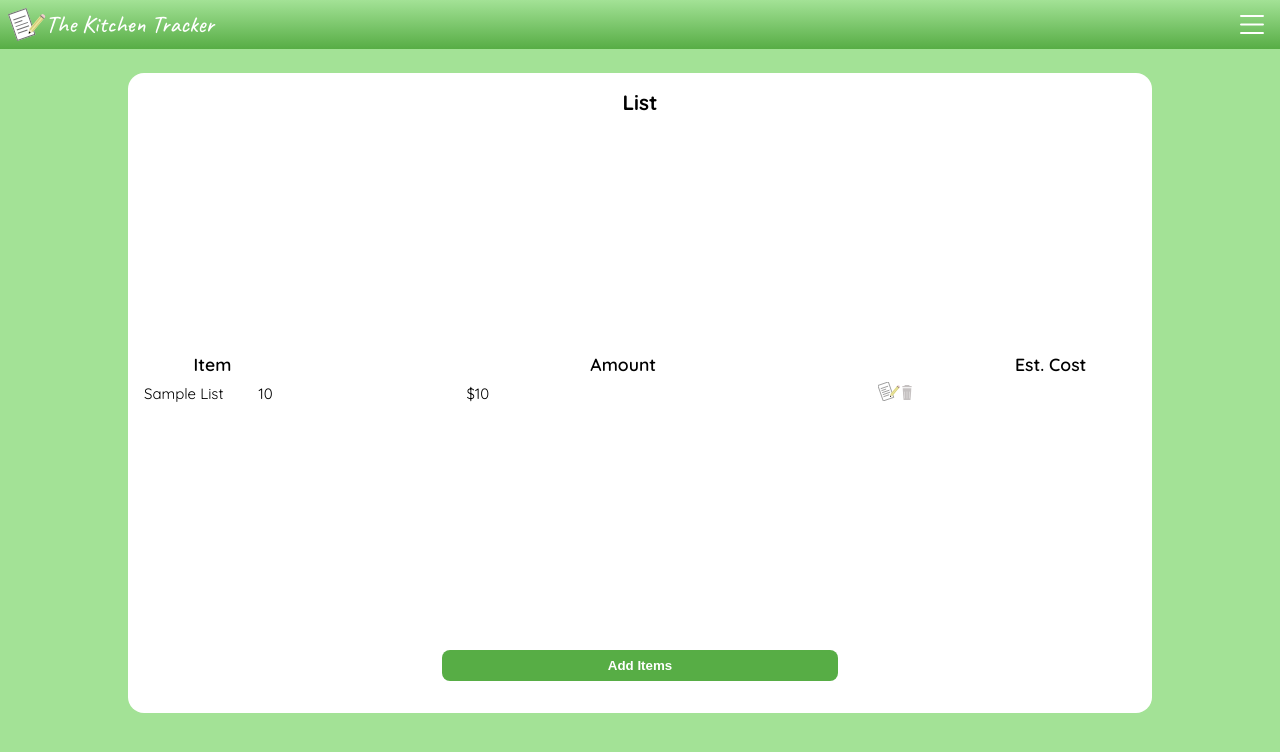
After one commit to dstrickl7/inventory-tracker, a PHP site: page /list/list.php in a window 1280 px wide. The commit adds this page. Shown: the top 752 px of the page. Run offline with PHP 8.4, Linux system fonts and the light colour scheme; tables that the repository leaves empty or names only in its code hold one stand-in row (values such as "Sample post"); a stand-in replaces the project's code that opens the database connection.

Commit message:
sanitized inventory inputs, made list feature into a seperate page

```diff
--- /dev/null
+++ b/list/list.php
@@ -0,0 +1,116 @@
+<!DOCTYPE html>
+<html lang="en">
+<head>
+    <meta charset="UTF-8">
+    <meta http-equiv="X-UA-Compatible" content="IE=edge">
+    <meta name="viewport" content="width=device-width, initial-scale=1.0">
+    <title>Kitchen Inventory Tracker</title>
+    <!-- Fonts -->
+    <link rel="preconnect" href="https://fonts.googleapis.com">
+    <link rel="preconnect" href="https://fonts.gstatic.com" crossorigin>
+    <link href="https://fonts.googleapis.com/css2?family=Caveat:wght@500&family=Quicksand:wght@300;400;500;600;700&display=swap" rel="stylesheet">
+
+<!-- Stylesheet -->
+<link rel="stylesheet" href="../styles/style.css">
+
+</head>
+<body>
+    <header>
+        <!-- Navbar -->
+        <nav class="navbar">
+            <div class="logo-container">
+                <a href="#" aria-label="homepage" class="logo-text"><img src="../styles/icons/shopping-list.svg" alt="The Kitchen Tracker" class="logo-img" aria-hidden="true">The Kitchen Tracker</a>
+            </div>
+            <div class="nav-icon-container">
+                <button class="nav-icon hamburger" type="button" aria-controls="navbarNav" aria-expanded="false" aria-label="Toggle navigation">
+                    <img src="../styles/icons/hamburger.svg" alt="open menu" class="nav-icon-img">
+                </button>
+                <button class="nav-icon close" type="button" aria-controls="navbarNav" aria-expanded="true" aria-label="Toggle navigation">
+                    <img src="../styles/icons/icon-close.svg" alt="close menu" class="nav-icon-img">
+                </button>
+            </div>
+            <div class="navlist-container">
+                <ul class="navlist">
+                    <li class="navitem"><a href="../index.php" class="navlink">Inventory</a></li>
+                    <li class="navitem"><a href="list.php" class="navlink" aria-current="page">Shopping List</a></li>
+                    <li class="navitem"><a href="" class="navlink">Search</a></li>
+                </ul>
+            </div>
+        </nav>
+        <!-- Navbar end -->
+        <div class="overlay"></div>
+    </header>
+    <main>
+         <!--  List section begins  -->
+        <section class="list" id="list">
+            <!-- List Container -->
+            <div class="container main-container">
+                <h1 class="title main-title">List</h1>
+            <!-- Display list items -->
+                <div class="scroll-container">
+                    <?php include "../scripts/read-list.php" ;?>
+                </div>
+
+                <!-- Button to add items -->
+                <div class="btn-container">
+                    <button class="add-btn btn-fill-green btn" id="add-list" type="button">Add Items</button>
+                </div>
+
+            </div>
+        <!-- End List Container -->
+
+            <!-- Add list items container -->
+            <div class="container add-container list-add">
+                <svg class="list-add-container-close" xmlns="http://www.w3.org/2000/svg" width="15.556" height="15.556" viewBox="0 0 15.556 15.556">
+                    <path fill="#000000" id="list-icon-close" d="M14.364.222l1.414,1.414L9.414,8l6.364,6.364-1.414,1.414L8,9.414,1.636,15.778.222,14.364,6.586,8,.222,1.636,1.636.222,8,6.586Z" transform="translate(-0.222 -0.222)" fill-rule="evenodd"/>
+                </svg>
+
+                <!-- Form -->
+                <form action="../scripts/create-list.php" method="post" class="form-container">
+                    <!-- Input container -->
+                    <div class="li-items-cont">
+                        <div class="li-item-cont">
+                            <div class="inputs">
+                                <label for="list-item">Item</label>
+                                <input type="text" name="list-item[]" id="list-item" required>
+                            </div>
+                            <div class="inputs">
+                                <label for="list-amount">Amount</label>
+                                <input type="number" name="list-amount[]" id="list-amount" step=".25" min="0" max="1000">
+                            </div>
+                            <div class="inputs">
+                                <label for="cost">Est. Cost</label>
+                                <input type="number" name="list-cost[]" id="list-cost" step=".01" min="0" max="1000">
+                            </div>
+                            <button class="delete-btn add-item-delete" id="removeItem" type="button">
+                                <img src="../styles/icons/trashcan.svg" alt="Delete">
+                            </button>
+                        </div>
+                    </div>
+
+                    <div class="btn-container">
+                        <button class="btn-nofill-green btn" id="add-item-list" type="button">More items</button>
+                        <button type="submit" class="btn-fill-green btn">Save</button>
+                    </div>
+                </form>
+                    <!-- Form ends -->
+                    </div>
+            <!-- End List Container -->
+        </section>
+
+
+
+
+
+
+
+
+
+
+
+    </main>
+    <script src="../scripts/inventory-scripts.js"></script>
+    <script src="../scripts/list-scripts.js"></script>
+
+</body>
+</html>
--- a/scripts/create-list.php
+++ b/scripts/create-list.php
@@ -25,5 +25,5 @@ for($i = 0; $i < count($_POST['list-item']); $i++) {
 // Close connection
 $stmt->close();
 $conn->close();
-header("location: ../index.php#list");
+header("location: ../list/list.php");
 ?>
--- a/scripts/delete-list.php
+++ b/scripts/delete-list.php
@@ -13,5 +13,5 @@ $stmt->execute();
 
 $stmt->close();
 $conn->close();
-header("location: ../index.php#list");
+header("location: ../list/list.php");
 ?>
--- a/scripts/inventory-scripts.js
+++ b/scripts/inventory-scripts.js
@@ -2,12 +2,6 @@
 const hamburger = document.querySelector(".hamburger");
 const close = document.querySelector(".close");
 const navlist = document.querySelector(".navlist-container");
-
-// Switch to list view variables
-const list = document.querySelector(".list");
-const toInvLink = document.querySelector("#toInv");
-const toListLink = document.querySelector("#toList");
-const inventory = document.querySelector(".inventory");
 
 // Add Inventory item container variables
 const addInventory = document.querySelector("#add-inventory");
@@ -82,18 +76,3 @@ if (editClose) {
     editOverlay.classList.remove("active");
   });
 }
-
-// Switch to list view
-
-toListLink.addEventListener("click", () => {
-  list.classList.add("active");
-  inventory.classList.add("inactive");
-  close.click();
-});
-
-// Switch to inventory view
-toInvLink.addEventListener("click", () => {
-  list.classList.remove("active");
-  inventory.classList.remove("inactive");
-  close.click();
-});
--- a/scripts/read-list.php
+++ b/scripts/read-list.php
@@ -4,16 +4,14 @@ include 'config.php';
 $sql = "SELECT * FROM list";
 $result = $conn->query($sql);
 // For each row in table, dynamically generate the below HTML
+echo "<div class='col-headings'>
+<h2 class='col-title'>Item</h2>
+<h2 class='col-title'>Amount</h2>
+<h2 class='col-title'>Est. Cost</h2>
+</div>";
 while($item = $result->fetch_assoc()){
     if (isset($_GET['id']) && $item['id'] == $_GET['id']) {
-
-        // echo "<div class='overlay-edit active'></div>";
-        // echo "<div class='container list-edit'>";
-        //     echo "<svg class='list-edit-close' xmlns='http://www.w3.org/2000/svg' width='15.556' height='15.556' viewBox='0 0 15.556 15.556'>";
-        //         echo "<path fill='#000000' d='M14.364.222l1.414,1.414L9.414,8l6.364,6.364-1.414,1.414L8,9.414,1.636,15.778.222,14.364,6.586,8,.222,1.636,1.636.222,8,6.586Z' transform='translate(-0.222 -0.222)' fill-rule='evenodd'/>";
-        //     echo "</svg>";
-
-            echo '<form action="scripts/update-list.php" method="POST" class="update-form-container">';
+            echo '<form action="../scripts/update-list.php" method="POST" class="update-form-container">';
                 echo "<div class='li-items-cont'>";
                     echo "<div class='li-item-cont'>";
                         /*Item name input */
@@ -30,34 +28,37 @@ while($item = $result->fetch_assoc()){
                         echo "</div>";
                     echo "</div>";
                 echo "</div>";
-
                 echo "<svg class='list-edit-close' xmlns='http://www.w3.org/2000/svg' width='15.556' height='15.556' viewBox='0 0 15.556 15.556'>";
                         echo "<path fill='#000000' d='M14.364.222l1.414,1.414L9.414,8l6.364,6.364-1.414,1.414L8,9.414,1.636,15.778.222,14.364,6.586,8,.222,1.636,1.636.222,8,6.586Z' transform='translate(-0.222 -0.222)' fill-rule='evenodd'/>";
                     echo "</svg>";
-
             /*Save button */
             echo "<div class='btn-container'>";
                 echo '<button type="submit" class="btn-fill-green btn">Save</button>';
             echo "</div>";
                 echo '<input type="hidden" name="id" value="'.$item['id'].'">';
+        echo '</form>';
+    }else{
 
-        echo '</form>';
-    // echo "</div>";
+
+        echo "<div class='item-info-cont'>";
+            echo "<div class='item-info'>";
+                echo "<p class='item-name'>" . $item["item_name"] . "</p>";
+                echo "<p class='col'>" . $item["amount"] . "</p>" ;
+                echo "<p class='col'>$" . $item["cost"] . "</p>" ;
+            echo "</div>";
+            echo "<div class='btn-container .btn-col'>";
+                // Update button
+                echo "<a href='list.php?id=" . $item['id'] . "' role='button' class='update-btn'><img src='../styles/icons/shopping-list.svg' alt='Update'></a>";
+                // Delete button
+                echo "<a href='../scripts/delete-list.php?id=" . $item['id'] . "' role='button' class='delete-btn'><img src='../styles/icons/trashcan.svg' alt='Delete'></a>";
+            echo "</div>";
+        echo "</div>";
+
+
 
 
     }
-        echo "<div class='item-container'>";
-            echo "<p class='item-name'>" . $item["item_name"] . "</p>";
-                echo "<div class='item-amount-cont'>";
-                echo "<p>" . $item["amount"] . $item["cost"] . "</p>" ;
-                    echo "<div class='btn-container'>";
-                    // Update button
-                    echo "<a href='../index.php?id=" . $item['id'] . "' role='button' class='update-btn'><img src='styles/icons/shopping-list.svg' alt='Update'></a>";
-                    // Delete button
-                    echo "<a href='scripts/delete-list.php?id=" . $item['id'] . "' role='button' class='delete-btn'><img src='styles/icons/trashcan.svg' alt='Delete'></a>";
-                    echo "</div>";
-                echo "</div>";
-            echo "</div>";
+
 }
 $conn->close();
 ?>
--- a/scripts/update-list.php
+++ b/scripts/update-list.php
@@ -24,5 +24,5 @@ $stmt->execute();
 // Close connection
 $stmt->close();
 $conn->close();
-header("location: ../index.php#list");
+header("location: ../list/list.php");
 ?>
--- a/styles/_containers.scss
+++ b/styles/_containers.scss
@@ -78,6 +78,16 @@
   width: 100%;
 }
 
+.item-info-cont {
+  @include utilities.flex(center, space-between);
+  width: 100%;
+}
+
+.item-info {
+  @include utilities.flex(center, space-between);
+  width: 100%;
+}
+
 .item-amount-cont {
   @include utilities.flex(center, space-between);
 }
--- a/styles/_list.scss
+++ b/styles/_list.scss
@@ -1,10 +1,19 @@
 @use "utilities";
 
+// .list {
+//   display: none;
+// }
+
 .list {
-  display: none;
-}
-
-.list.active {
   @include utilities.flex(center, center, column);
   padding-top: 1.5rem;
 }
+
+.col-headings {
+  @include utilities.flex(center, space-between);
+  width: 90%;
+}
+
+.col {
+  width: 35%;
+}
--- a/styles/_text.scss
+++ b/styles/_text.scss
@@ -25,3 +25,8 @@
 label {
   font-weight: 600;
 }
+
+.col-title {
+  font-size: 1.1rem;
+  font-weight: 600;
+}
--- a/styles/style.css
+++ b/styles/style.css
@@ -199,6 +199,22 @@
   width: 100%;
 }
 
+.item-info-cont {
+  display: flex;
+  flex-direction: row;
+  justify-content: space-between;
+  align-items: center;
+  width: 100%;
+}
+
+.item-info {
+  display: flex;
+  flex-direction: row;
+  justify-content: space-between;
+  align-items: center;
+  width: 100%;
+}
+
 .item-amount-cont {
   display: flex;
   flex-direction: row;
@@ -243,15 +259,23 @@ list-edit {
 }
 
 .list {
-  display: none;
-}
-
-.list.active {
   display: flex;
   flex-direction: column;
   justify-content: center;
   align-items: center;
   padding-top: 1.5rem;
+}
+
+.col-headings {
+  display: flex;
+  flex-direction: row;
+  justify-content: space-between;
+  align-items: center;
+  width: 90%;
+}
+
+.col {
+  width: 35%;
 }
 
 .btn {
@@ -326,6 +350,11 @@ label {
   font-weight: 600;
 }
 
+.col-title {
+  font-size: 1.1rem;
+  font-weight: 600;
+}
+
 * {
   box-sizing: border-box;
   margin: 0;
```
Also changed, not shown: index.php (+5 -71 lines), scripts/create-inventory.php (+6 -7 lines), 1 other file.
